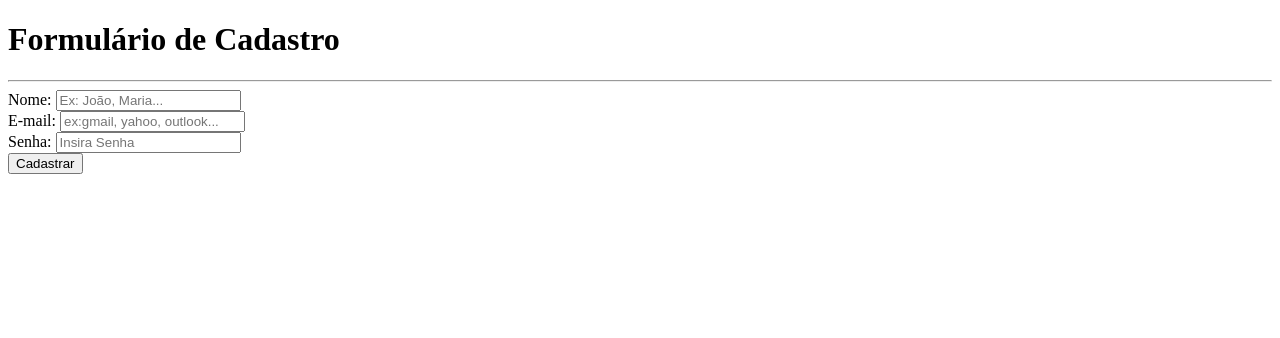
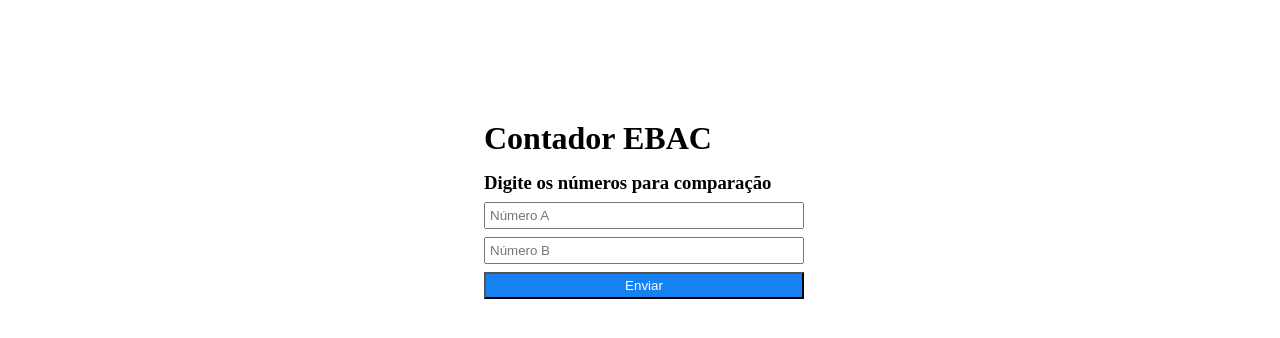
Before and after one commit to iiurydo/exerc-cio_html, a plain HTML site: page index.html in a window 1280 px wide. Drawn offline with Linux system fonts and the light colour scheme; a web font is replaced by a local one.

Commit message:
"add js"

```diff
--- a/index.html
+++ b/index.html
@@ -3,22 +3,24 @@
     <head>
         <meta charset="UTF-8">
         <meta name="viewport" content="width=device-width, initial-scale=1.0">
-    <title>Formulário</title>
+        <title>Contador</title>
+        <link rel="stylesheet" type="text/css" href="./style.css">
+        <link rel="preconnect" href="https://fonts.googleapis.com">
+        <link rel="preconnect" href="https://fonts.gstatic.com" crossorigin>
+        <link href="https://fonts.googleapis.com/css2?family=Sigmar&display=swap" rel="stylesheet">
     </head>
     <body>
-    <h1>Formulário de Cadastro</h1>
-    <hr/>
-    <form>
-        <label for ="name">Nome: </label>
-        <input type="text" id="name" placeholder="Ex: João, Maria..."/>
-        <br/>
-        <label for="email">E-mail: </label>
-        <input type="email" id="email" placeholder="ex:gmail, yahoo, outlook..."/>
-        <br/>
-        <label for="senha">Senha: </label>
-        <input type="password" id="senha" placeholder="Insira Senha"/>
-        <br/>
-        <button type="submit">Cadastrar</button>
+        <section>
+            <form class="container">
+                <h1>Contador EBAC</h1>
+                <h3>Digite os números para comparação</h3>
+                <div>
+                    <input id="numa" type="number" required placeholder="Número A">
+                    <input id="numb" type="number" required placeholder="Número B">
+                    <button id="bt" type="submit">Enviar</button>
+                </div>
             </form>
+        </section>
+        <script src="./main.js"></script>
     </body>
 </html>
--- /dev/null
+++ b/main.js
@@ -0,0 +1,15 @@
+const btu = document.getElementsByClassName('container')[0];
+
+let nua = document.querySelectorAll('input')[0];
+let nub = document.querySelectorAll('input')[1];
+
+
+
+btu.addEventListener('submit', function(e){
+    e.preventDefault();
+    if(nua.value >= (nub.value)){
+        alert('Valor de A é maior que B.');
+    } else{alert('Valor de B é maior.')}
+
+})
+console.log(btu)
--- /dev/null
+++ b/style.css
@@ -0,0 +1,53 @@
+*
+{
+    box-sizing: border-box;
+    margin: 0;
+    padding: 0;
+}
+
+h3
+{
+    padding-bottom: 8px;
+}
+
+.container
+{
+    width: 1366px;
+    margin: 0 auto;
+}
+
+form button
+{
+    background-color: rgb(24, 129, 242)
+}
+
+#bt
+{
+    color: white;
+}
+
+form button
+{
+    font-family: "Sigmar", sans-serif;
+    font-weight: 400;
+    font-style: normal;
+}
+
+.container, form button, form input
+{
+    display: block;
+    width: 320px;
+    padding: 4px;
+    margin-bottom: 8px;
+}
+
+.container
+{
+    padding-top: 120px;
+}
+
+h1
+{
+    padding-bottom: 15px;
+    font-size: 32px;
+}
```
Lines whose indentation alone changed are shown as unchanged.
